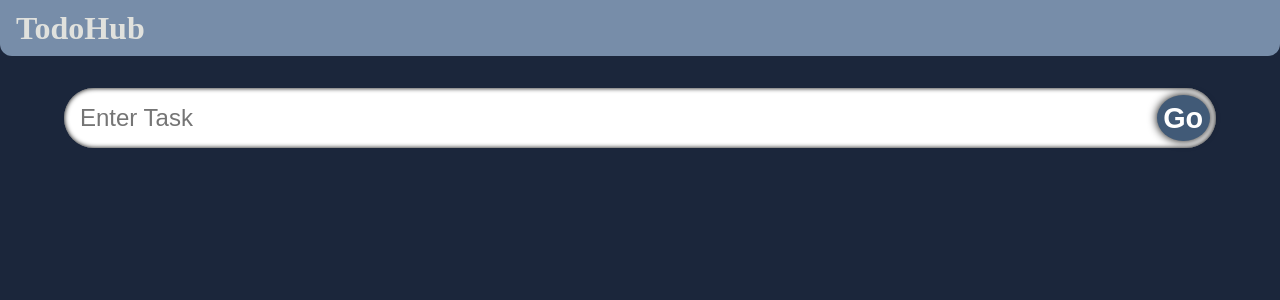
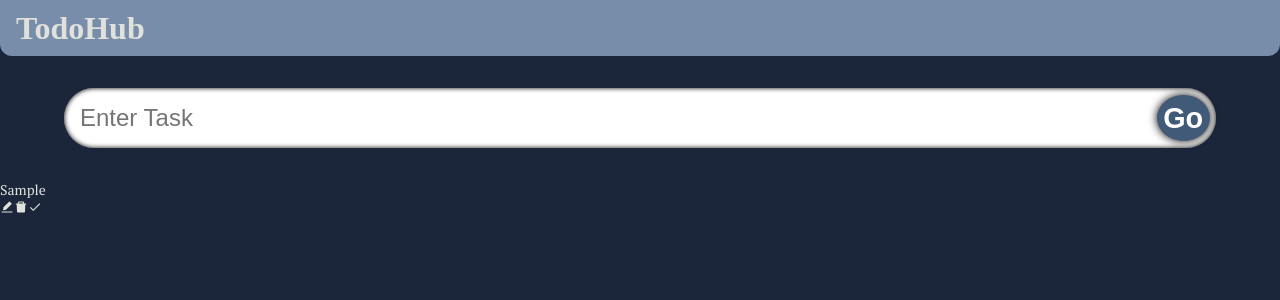
Before and after one commit to umeshmehta14/Todo-app, a React (Create React App) app: page / in a window 1280 px wide. Both pictures are taken after typing "Sample" into the empty fields and a click on the button "Go". Shown: the top 300 px of the page. Built offline with nearby package versions, Linux system fonts and the light colour scheme; a web font is replaced by a local one.

Commit message:
Add: is completed functionality

```diff
--- a/src/App.tsx
+++ b/src/App.tsx
@@ -22,7 +22,7 @@
     <div className="App">
       <Header />
       <InputField todo={todo} setTodo={setTodo} handleSubmit={handleSubmit} />
-      <TodoList todos={todos} />
+      <TodoList todos={todos} setTodos={setTodos} />
     </div>
   );
 };
--- a/src/Components/TodoCard/TodoCard.tsx
+++ b/src/Components/TodoCard/TodoCard.tsx
@@ -1,8 +1,33 @@
 import React from "react";
 import "./TodoCard.css";
+import { todos } from "../../Model";
+import { AiFillEdit, AiFillDelete } from "react-icons/ai";
+import { MdDone } from "react-icons/md";
 
-const TodoCard = () => {
-  return <div></div>;
+type Prop = {
+  todo: todos;
+  todos: todos[];
+  setTodos: React.Dispatch<React.SetStateAction<todos[]>>;
+};
+
+const TodoCard: React.FC<Prop> = ({ todo, setTodos, todos }) => {
+  const { id, isCompleted, todo: task } = todo;
+  const handleDone = (id: number) => {
+    const updatedTodo = todos?.map((todo) =>
+      todo.id === id ? { ...todo, isCompleted: !isCompleted } : todo
+    );
+    setTodos(updatedTodo);
+  };
+  return (
+    <div className="card-main">
+      {isCompleted ? <s>{task}</s> : <p>{task}</p>}
+      <div className="icon-section">
+        <AiFillEdit />
+        <AiFillDelete />
+        <MdDone onClick={() => handleDone(id)} />
+      </div>
+    </div>
+  );
 };
 
 export default TodoCard;
--- a/src/Components/TodoList/TodoList.tsx
+++ b/src/Components/TodoList/TodoList.tsx
@@ -3,11 +3,16 @@
 import { todos } from "../../Model";
 import TodoCard from "../TodoCard/TodoCard";
 
-const TodoList: React.FC<{ todos: todos[] }> = ({ todos }) => {
+interface Props {
+  todos: todos[];
+  setTodos: React.Dispatch<React.SetStateAction<todos[]>>;
+}
+
+const TodoList: React.FC<Props> = ({ todos, setTodos }) => {
   return (
     <div>
       {todos?.map((todo) => (
-        <TodoCard />
+        <TodoCard todo={todo} setTodos={setTodos} todos={todos} key={todo.id} />
       ))}
     </div>
   );
```
